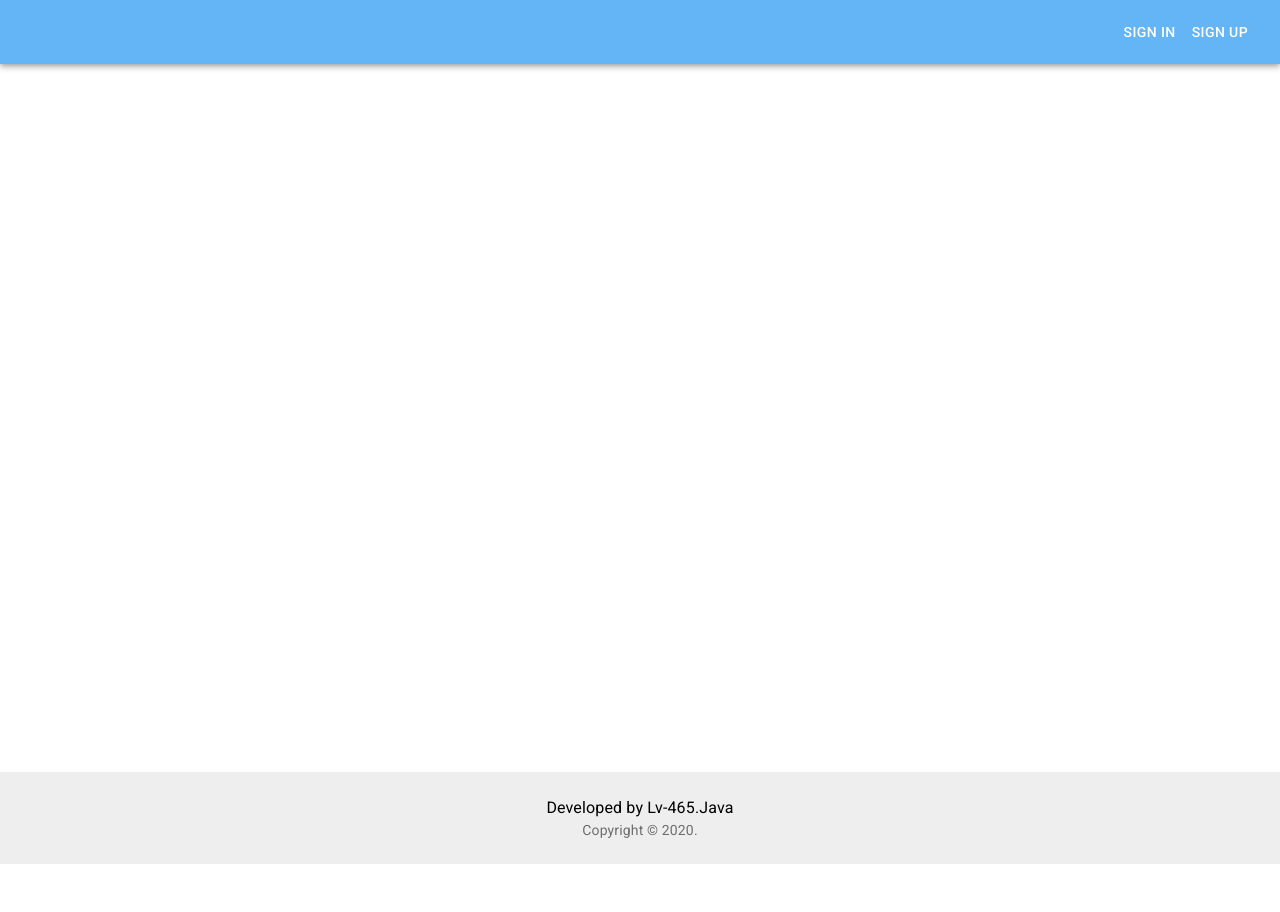
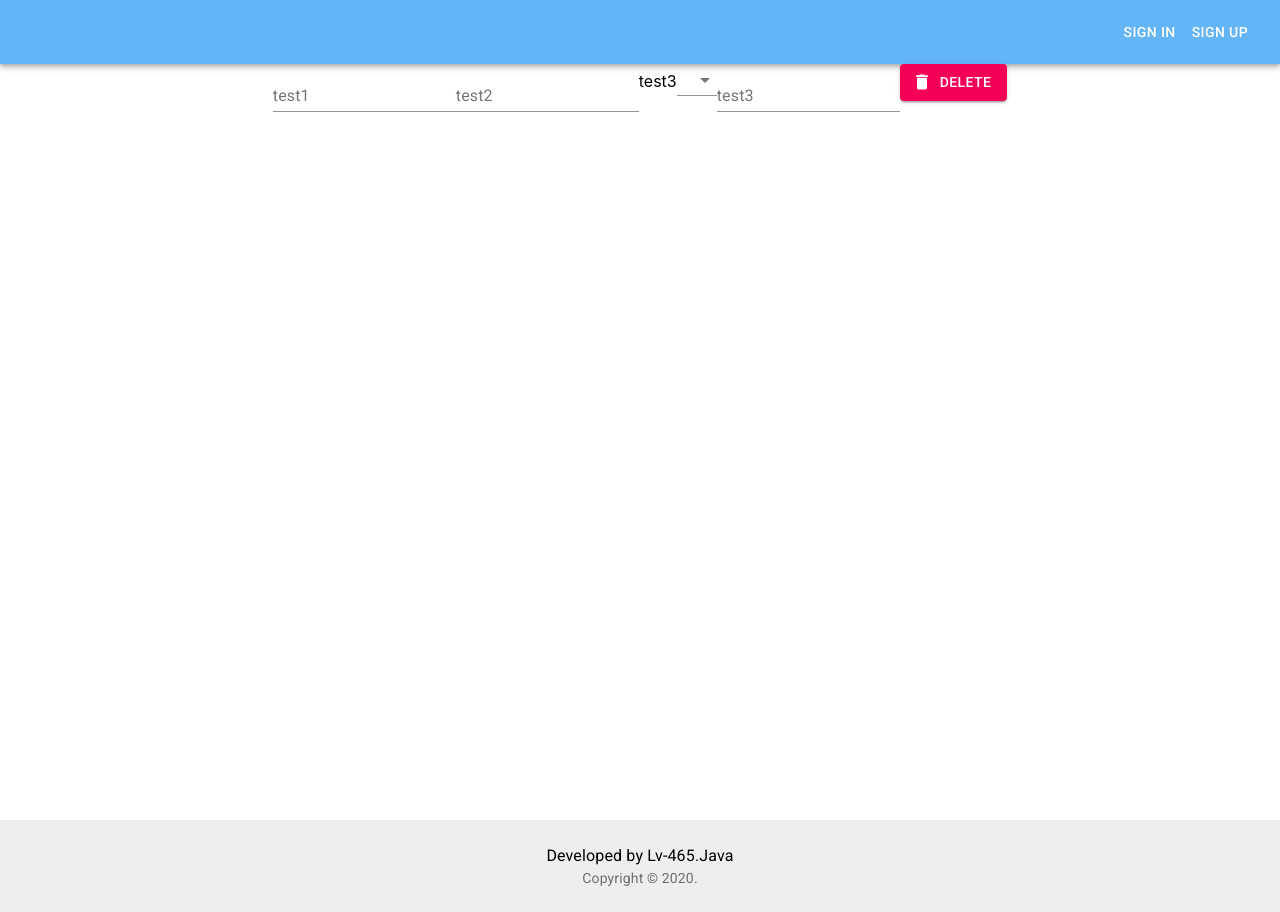
Before and after one commit to Lv-465-Java/TBRM.client, a React (Create React App) app: page /FilterView in a window 1280 px wide. Before the commit the page ends 864 px from the top, so only its background shows below. Built offline with nearby package versions, Linux system fonts and the light colour scheme.

Commit message:
added filter point string and point number components

```diff
--- /dev/null
+++ b/src/components/resourceRecord/filters/filterPointNumberField.js
@@ -0,0 +1,67 @@
+import React, {Component} from 'react';
+import MenuItem from '@material-ui/core/MenuItem';
+import InputLabel from '@material-ui/core/InputLabel';
+import FormControl from '@material-ui/core/FormControl';
+import Select from '@material-ui/core/Select';
+import {TextField} from "@material-ui/core";
+
+class FilterPointNumberField extends Component {
+    state = {
+        label: this.props.name,
+        value: "",
+        operation: ""
+
+    };
+
+    onChangeOperation = (event) => {
+        let operation = event.target.value;
+        this.setState({operation}, () => {
+            this.props.setFilter(this.state.label, this.buildFilter());
+        });
+    };
+    onChangeValue = (event) => {
+        let value = event.target.value;
+        this.setState({value}, () => {
+            this.props.setFilter(this.state.label, this.buildFilter());
+        });
+    };
+
+    buildFilter = () => {
+        let {label, value, operation} = this.state;
+        if (this.state.value !== "" && this.state.operation !== ""){
+            return `${label}${operation}'${value}'`
+        }
+        return ""
+    };
+
+
+    render() {
+
+        console.log(this.state.label)
+        return (
+            <>
+                {this.state.label}
+                <FormControl >
+                    <Select
+                        value={this.state.operation}
+                        onChange={this.onChangeOperation}
+
+                    >
+                        <MenuItem value="">
+                            <em>None</em>
+                        </MenuItem>
+                        <MenuItem value={'='}>{'='}</MenuItem>
+                        <MenuItem value={'<'}>{'<'}</MenuItem>
+                        <MenuItem value={'>'}>{'>'}</MenuItem>
+                    </Select>
+                </FormControl>
+                <TextField type="text" label={this.state.label} onChange={this.onChangeValue}
+                           helperText={this.state.errorMessage} error={!!this.state.errorMessage}/>
+
+
+            </>
+        );
+    }
+}
+
+export default FilterPointNumberField;
--- /dev/null
+++ b/src/components/resourceRecord/filters/filterPointStringField.js
@@ -0,0 +1,40 @@
+import React, {Component} from 'react';
+import {TextField} from "@material-ui/core";
+
+class FilterPointStringField extends Component {
+    state = {
+        label: this.props.name,
+        value: "",
+        errorMessage: undefined
+    };
+
+    onChange = (event) => {
+        let value = event.target.value;
+        this.setState({value}, () => {
+            this.props.setFilter(this.state.label, this.buildFilter());
+        });
+    };
+
+    buildFilter = () => {
+        let {label, value} = this.state;
+
+
+        if (this.state.value !== "") {
+            return `${label}:'${value}'`
+        }
+        return ""
+    };
+
+    render() {
+
+
+        return (
+            <>
+                <TextField type="text" label={this.state.label} onChange={this.onChange}
+                           helperText={this.state.errorMessage} error={!!this.state.errorMessage}/>
+            </>
+        );
+    }
+}
+
+export default FilterPointStringField;
--- /dev/null
+++ b/src/components/resourceRecord/filters/filterView.js
@@ -0,0 +1,58 @@
+import React, {Component} from 'react';
+import FilterPointStringField from "./filterPointStringField";
+import DeleteIcon from "@material-ui/icons/Delete";
+import Button from "@material-ui/core/Button";
+import FilterPointNumberField from "./filterPointNumberField";
+
+
+class FilterView extends Component {
+    state = {
+        filters: {},
+    };
+
+    setFilter = (name, filterStr) => {
+        let filters = {...this.state.filters}
+        if (filterStr !== ""){
+            filters[name] = filterStr;
+        } else {
+            delete filters[name];
+        }
+        this.setState({filters});
+
+    };
+
+    getData = () => {
+        console.log(this.state.filters);
+        let searchUrl = "/room/filter?filter=" + Object.values(this.state.filters).join(',');
+        console.log(searchUrl);
+
+    };
+
+    render() {
+
+
+        return (
+            <>
+                <FilterPointStringField setFilter={this.setFilter}
+                                        name="test1"
+                />
+                <FilterPointStringField setFilter={this.setFilter}
+                                        name="test2"
+                />
+                <FilterPointNumberField setFilter={this.setFilter}
+                                        name="test3"
+                />
+                <Button
+                    variant="contained"
+                    color="secondary"
+                    startIcon={<DeleteIcon/>}
+                    onClick={this.getData}
+                >
+                    Delete
+                </Button>
+            </>
+        );
+    }
+}
+
+export default FilterView;
--- a/src/routers.js
+++ b/src/routers.js
@@ -26,7 +26,8 @@ import FullOAuthRegister from "./components/oauth2/FullOAuthRegister";
 import { getUserRole, isUserLoggedIn } from './service/authService';
 import Forbidden from "./hoc/forbidden";
 import GuestPage from "./components/guest";
-import ResourceRecordView from "./components/resourceRecord/ResourceRecordView";
+import FilterView from "./components/resourceRecord/filters/filterView";
+// import ResourceRecordView from "./components/resourceRecord/ResourceRecordView";
 
 
 const ProtectedRoute
@@ -79,7 +80,7 @@ class Routers extends Component {
                     <ManagerRoute path="/resource-template/permission/owner/:id" component={PermissionResourceTemplateChangeOwner} />
                     <ManagerRoute path="/resource-template/permission/:id" component={PermissionResourceTemplateList} />
                     <ResourceRoute path="/resource-template" component={ResourceTemplateList} />
-                    <ResourceRoute path="/resource/:tableName" component={ResourceRecordView}/>
+                    {/*<ResourceRoute path="/resource/:tableName" component={ResourceRecordView}/>*/}
                     <Route path="/forgot_password/:email" component={ForgotPasswordMessage} />
                     <ManagerRoute path="/group/edit/:name" component={EditGroup} />
                     <ManagerRoute path="/group/view/:name" component={GroupItem} />
@@ -87,6 +88,8 @@ class Routers extends Component {
                     <Route path="/oauth2/redirect" component={OAuth2RedirectHandler} />
                     <Route path="/oauth2/fullRegister" component={FullOAuthRegister} />
                     <Route path="/welcome" component={GuestPage} />
+                    <Route path="/FilterView" component={FilterView} />
+
                     <Route path="/" exact component={LoginForm} />
                 </Switch>
                 <Footer/>
```
